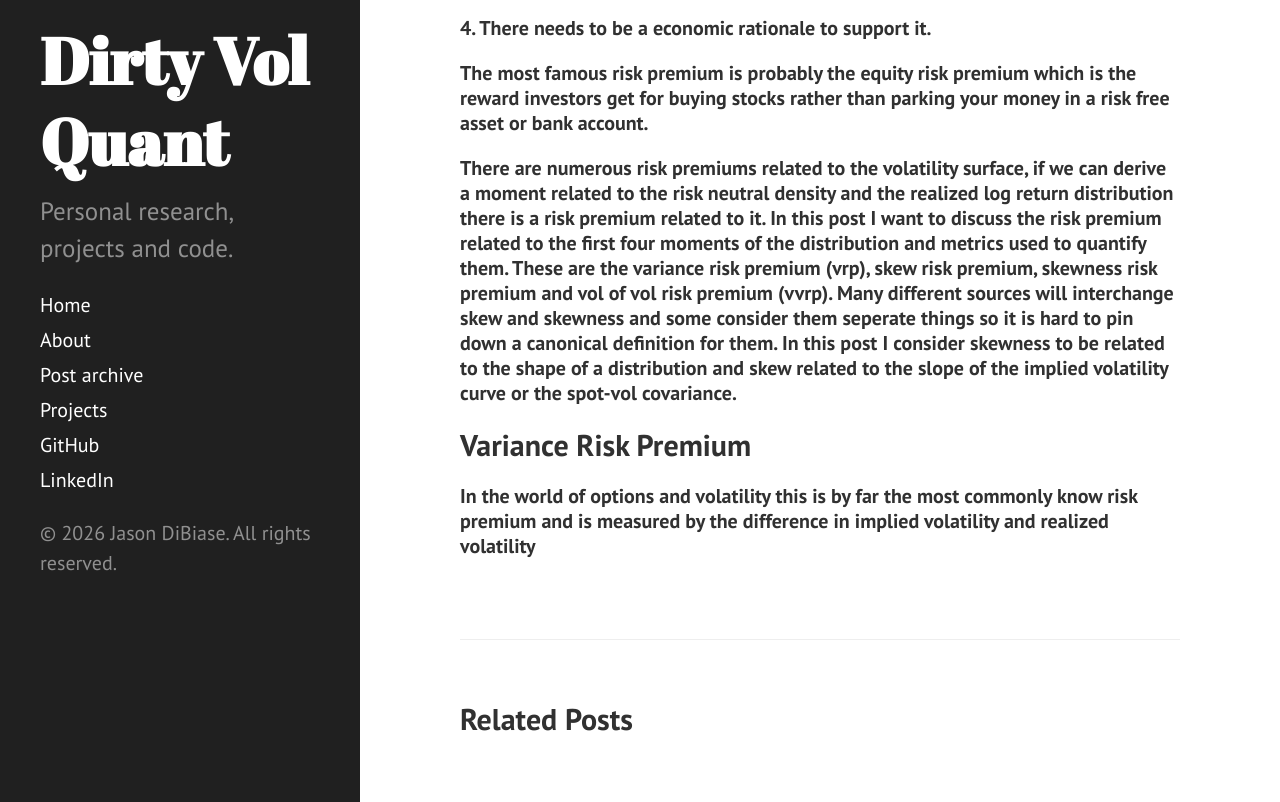
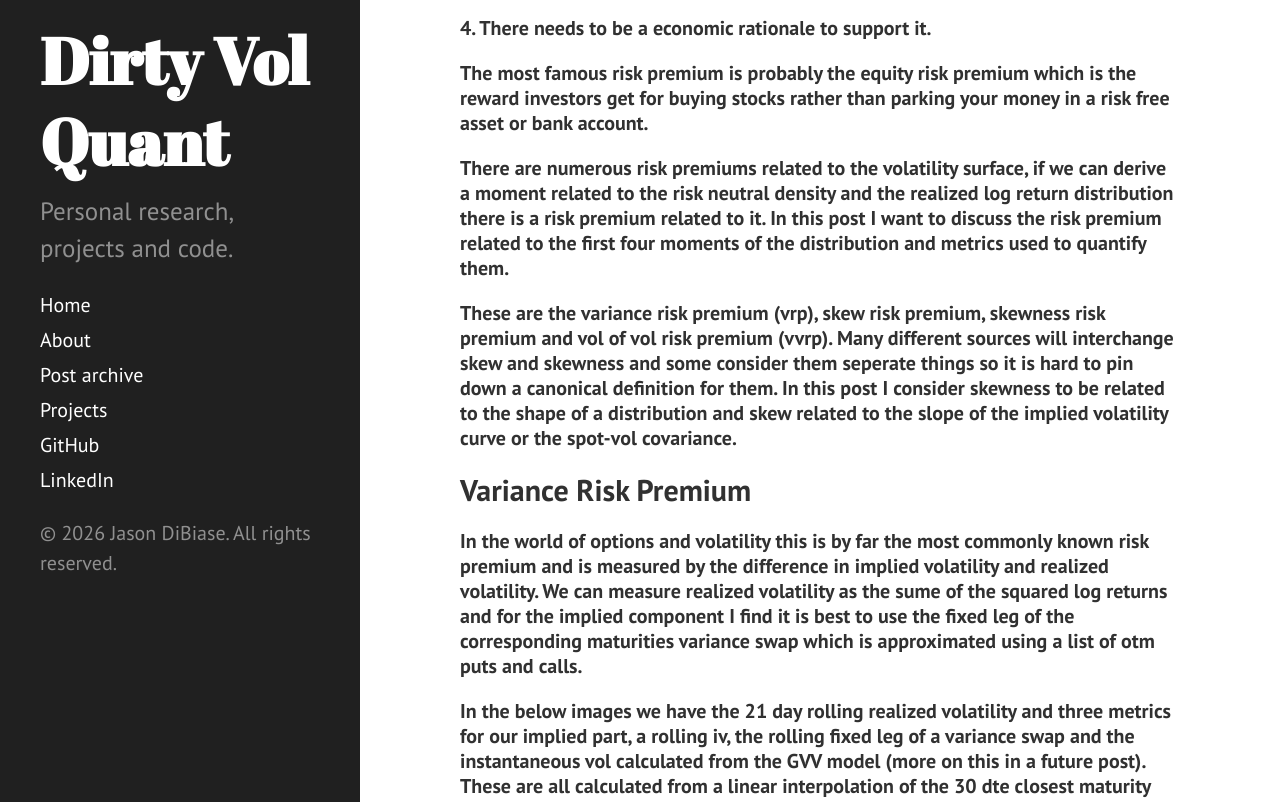
Before and after one commit to dibiasej/dibiasej.github.io, a Jekyll site: the page built from _posts/2026-05-24-Volatility-Surface-Risk-Premiums.md, in a window 1280 px wide and 1400 px high, scrolled down 984 px. Shown: the top 802 px of the window. Built offline with Jekyll 4.4.1, drawn with Linux system fonts in a browser that asks for light colours; Markdown is read by kramdown in place of the engine named in the settings; some of the changed text lies outside the part shown.

Commit message:
change paragraph width

```diff
--- a/_posts/2026-05-24-Volatility-Surface-Risk-Premiums.md
+++ b/_posts/2026-05-24-Volatility-Surface-Risk-Premiums.md
@@ -20,8 +20,14 @@
 
 ###### The most famous risk premium is probably the equity risk premium which is the reward investors get for buying stocks rather than parking your money in a risk free asset or bank account.
 
-###### There are numerous risk premiums related to the volatility surface, if we can derive a moment related to the risk neutral density and the realized log return distribution there is a risk premium related to it. In this post I want to discuss the risk premium related to the first four moments of the distribution and metrics used to quantify them. These are the variance risk premium (vrp), skew risk premium, skewness risk premium and vol of vol risk premium (vvrp). Many different sources will interchange skew and skewness and some consider them seperate things so it is hard to pin down a canonical definition for them. In this post I consider skewness to be related to the shape of a distribution and skew related to the slope of the implied volatility curve or the spot-vol covariance.
+###### There are numerous risk premiums related to the volatility surface, if we can derive a moment related to the risk neutral density and the realized log return distribution there is a risk premium related to it. In this post I want to discuss the risk premium related to the first four moments of the distribution and metrics used to quantify them.
+
+###### These are the variance risk premium (vrp), skew risk premium, skewness risk premium and vol of vol risk premium (vvrp). Many different sources will interchange skew and skewness and some consider them seperate things so it is hard to pin down a canonical definition for them. In this post I consider skewness to be related to the shape of a distribution and skew related to the slope of the implied volatility curve or the spot-vol covariance.
 
 ## Variance Risk Premium
 
-###### In the world of options and volatility this is by far the most commonly know risk premium and is measured by the difference in implied volatility and realized volatility
+###### In the world of options and volatility this is by far the most commonly known risk premium and is measured by the difference in implied volatility and realized volatility. We can measure realized volatility as the sume of the squared log returns and for the implied component I find it is best to use the fixed leg of the corresponding maturities variance swap which is approximated using a list of otm puts and calls.
+
+###### In the below images we have the 21 day rolling realized volatility and three metrics for our implied part, a rolling iv, the rolling fixed leg of a variance swap and the instantaneous vol calculated from the GVV model (more on this in a future post). These are all calculated from a linear interpolation of the 30 dte closest maturity options.
+
+![Realized Volatility](/assets/images/SPY-Rolling-Realized-Vol-Risk-Premium-Post.png.png)
--- a/public/css/hyde.css
+++ b/public/css/hyde.css
@@ -138,7 +138,7 @@
 
 @media (min-width: 48em) {
   .content {
-    max-width: 70rem;
+    max-width: 62rem;
     margin-left: 20rem;
     margin-right: 2rem;
   }
```
Also changed, not shown: assets/images/SPY-Rolling-Implied-Vol-Risk-Premium-Post.png (added), assets/images/SPY-Rolling-Realized-Vol-Risk-Premium-Post.png (added).
